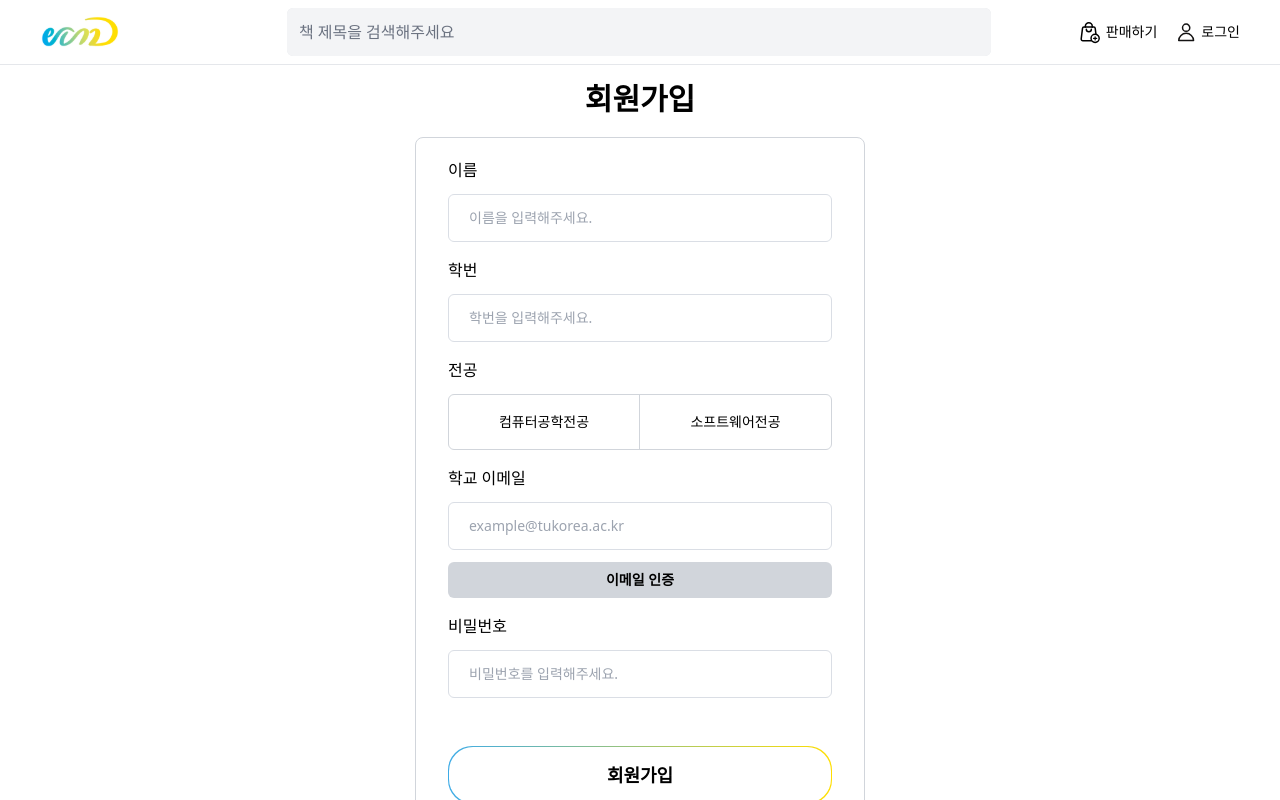
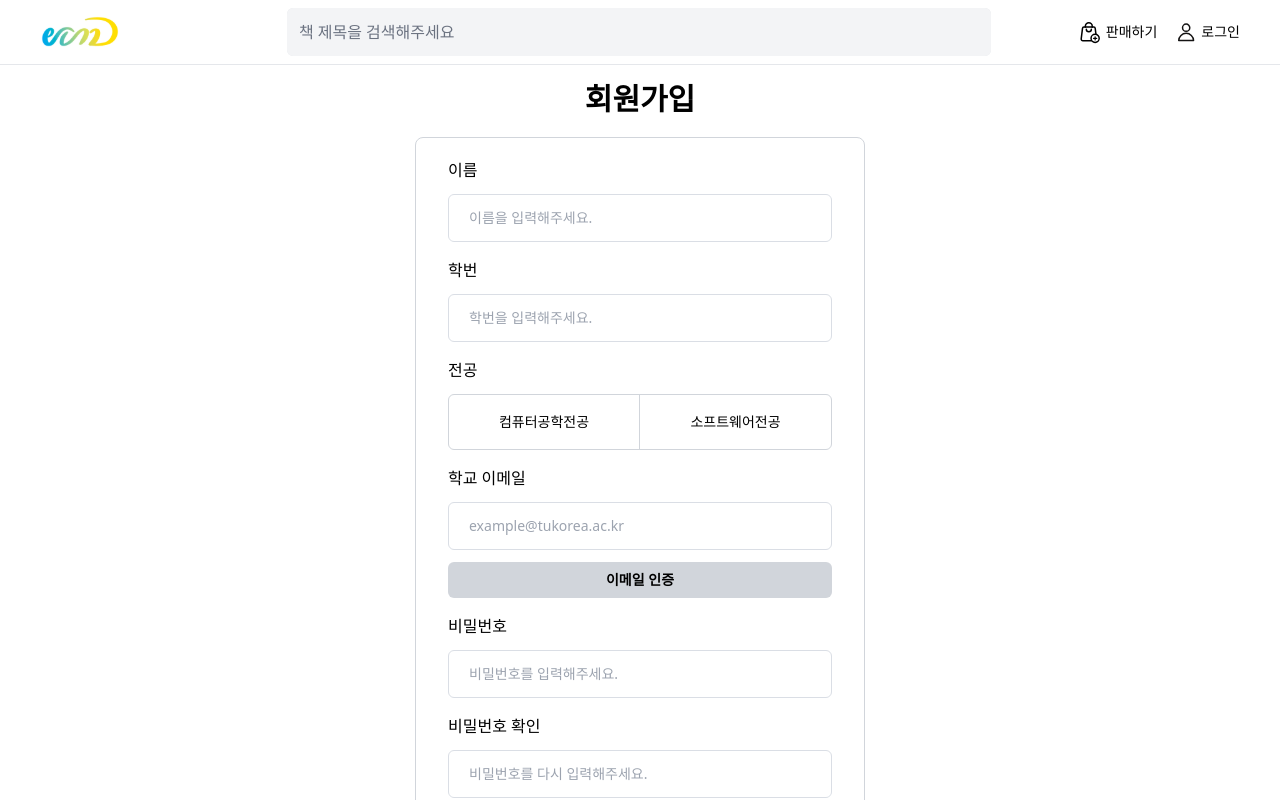
Before and after one commit to erum-secondhand/Frontend, a React (Vite) app: page /register in a window 1280 px wide. Shown: the top 800 px of the page. Built offline with nearby package versions, Linux system fonts and the light colour scheme.

Commit message:
feat : 비밀번호 확인 추가

```diff
--- a/src/baseURL/baseURL.ts
+++ b/src/baseURL/baseURL.ts
@@ -1,7 +1,7 @@
 import axios from 'axios';
 
 const api = axios.create({
-  baseURL: 'http://tuk-erum.com/api/v1/',
+  baseURL: 'http://localhost:8080/api/v1/',
 });
 
 export default api;
--- a/src/pages/DetailPage.tsx
+++ b/src/pages/DetailPage.tsx
@@ -81,8 +81,8 @@ function DetailPage() {
     }
   };
 
-  // 특정 서적 수정 API
-  const updateDetailPostCard = async (selectedSalesStatus: string) => {
+  // 거래 상태 수정 API
+  const updateSalesStatus = async (selectedSalesStatus: string) => {
     // if (userStateValue.user.id === detailPostcardData.userId)  -> 추가해야함
     if (detailPostcardData) {
       try {
@@ -115,6 +115,13 @@ function DetailPage() {
   // 카카오톡 오픈채팅 링크 이동
   const moveToOpenChatLink = () => {
     window.open(`${detailPostcardData?.bookDto.kakaoLink}`, '_blank');
+  };
+
+  // 수정 페이지로 이동 ('/update/:id')
+  const moveToUpdatePage = () => {
+    navigate(`/update/${id}`, {
+      state: { detailPostcardData },
+    });
   };
 
   // 드롭다운 바깥 클릭 감지
@@ -159,7 +166,7 @@ function DetailPage() {
           <Carousel
             axis="horizontal"
             emulateTouch
-            showArrows
+            showArrows={false}
             showStatus={false}
             swipeable
             showThumbs={false}
@@ -247,7 +254,7 @@ function DetailPage() {
             userStateValue.user &&
             detailPostcardData &&
             userStateValue.user.id === detailPostcardData?.userId && (
-              <div className="relative" ref={dropDownRef}>
+              <div className="relative mb-3" ref={dropDownRef}>
                 <button
                   className="flex w-32 items-center justify-between rounded-lg border-[1px] border-gray-300 px-3 py-2 text-[13px] font-semibold lg:w-36 lg:px-5 lg:py-3 lg:text-[15px]"
                   type="button"
@@ -268,7 +275,7 @@ function DetailPage() {
                     <li
                       className="relative cursor-default select-none py-2 pl-10 pr-4 text-gray-900 hover:cursor-pointer"
                       onClick={() => {
-                        updateDetailPostCard('판매중');
+                        updateSalesStatus('판매중');
                       }}
                     >
                       <span className="block truncate font-normal">판매중</span>
@@ -276,7 +283,7 @@ function DetailPage() {
                     <li
                       className="relative cursor-default select-none py-2 pl-10 pr-4 text-gray-900 hover:cursor-pointer"
                       onClick={() => {
-                        updateDetailPostCard('판매완료');
+                        updateSalesStatus('판매완료');
                       }}
                     >
                       <span className="block truncate font-normal">
@@ -342,6 +349,25 @@ function DetailPage() {
             </span>
           </div>
         </div>
+        {/* 채팅 및 게시글 수정 버튼 */}
+        {userStateValue &&
+        userStateValue.user &&
+        detailPostcardData &&
+        userStateValue.user.id === detailPostcardData?.userId ? (
+          <div>
+            {/* 게시글 수정 버튼 */}
+            <div className="mb-5 flex w-full justify-center rounded-3xl bg-gradient-to-r from-[#3dabe7] to-[#ffde01] p-[1px] sm:w-[599px] lg:w-[677px]">
+              <button
+                className="md:h-13 h-11 w-full rounded-3xl border border-transparent bg-white font-semibold sm:w-[599px] lg:w-[677px]"
+                type="button"
+                onClick={moveToUpdatePage}
+              >
+                게시글 수정하기
+              </button>
+            </div>
+          </div>
+        ) : (
+          <div>
             {/* 채팅 버튼 */}
             <div className="mb-5 flex w-full justify-center rounded-3xl bg-gradient-to-r from-[#3dabe7] to-[#ffde01] p-[1px] sm:w-[599px] lg:w-[677px]">
               <button
@@ -352,6 +378,8 @@ function DetailPage() {
                 판매자와 채팅하기
               </button>
             </div>
+          </div>
+        )}
       </section>
     </div>
   );
--- a/src/pages/RegisterPage.tsx
+++ b/src/pages/RegisterPage.tsx
@@ -17,6 +17,7 @@ function RegisterPage() {
   const [emailVerificationClicked, setEmailVerificationClicked] =
     useState<boolean>(false);
   const [password, setPassword] = useState<string>('');
+  const [passwordConfirm, setPasswordConfirm] = useState<string>('');
   const [userName, setUserName] = useState<string>('');
   const [studentId, setStudentId] = useState<string>('');
   const [selectedMajor, setSelectedMajor] = useState<string>('');
@@ -82,6 +83,13 @@ function RegisterPage() {
     setIsValidPassword(e.target.value.length >= 6);
   };
 
+  // 비밀번호 확인 입력 이벤트 핸들러
+  const handlePasswordConfirmChange = (
+    e: React.ChangeEvent<HTMLInputElement>,
+  ) => {
+    setPasswordConfirm(e.target.value);
+  };
+
   // 이메일 인증코드 API 요청
   const emailAuthentication = async () => {
     if (isValidEmail && email.length > 0) {
@@ -134,6 +142,8 @@ function RegisterPage() {
     if (
       email &&
       password &&
+      passwordConfirm &&
+      password === passwordConfirm &&
       userName &&
       studentId &&
       selectedMajor &&
@@ -303,6 +313,27 @@ function RegisterPage() {
                   )}
                 </div>
               </div>
+              {/* 비밀번호 확인 */}
+              <div className="flex shrink-0 grow basis-auto flex-col">
+                <div className="mb-[12px]">
+                  <span>비밀번호 확인</span>
+                </div>
+                <div className="block">
+                  <input
+                    type="password"
+                    placeholder="비밀번호를 다시 입력해주세요."
+                    className={`!border-1 box-border min-h-12 w-full appearance-none rounded-md border border-solid ${password === passwordConfirm ? 'border-[#DADEE5] focus:border-amber-600' : 'border-red-500 focus:border-amber-600'} bg-white px-[16px] py-[12px] text-[14px] text-gray-950 placeholder-[#9CA3AF] transition duration-200 ease-in-out focus:bg-white focus:shadow md:px-5 lg:text-sm`}
+                    value={passwordConfirm}
+                    onChange={handlePasswordConfirmChange}
+                  />
+                  {password !== passwordConfirm &&
+                    passwordConfirm.length > 0 && (
+                      <p className="my-2 text-xs text-rose-500">
+                        비밀번호가 일치하지 않습니다.
+                      </p>
+                    )}
+                </div>
+              </div>
               {/* 회원가입 제출 버튼 */}
               <div className="w-full">
                 <div className="my-8 flex w-full justify-center rounded-3xl bg-gradient-to-r from-[#3dabe7] to-[#ffde01] p-[1px]">
```
Lines whose indentation alone changed are shown as unchanged.
